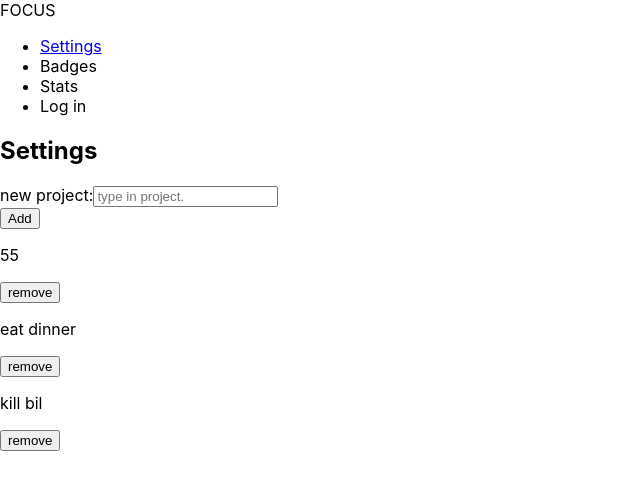
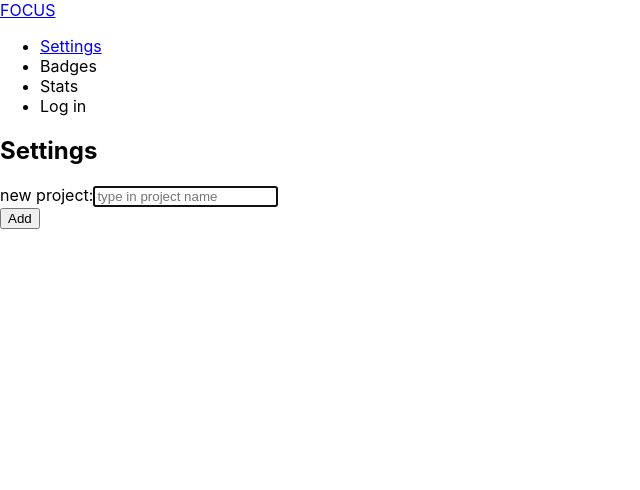
Before and after one commit to aviad777/focus, a React (Create React App) app: page /settings in a window 1280 px wide. Shown: the top 490 px of the page, without its empty margins (0-640 px from the left). Built offline with nearby package versions, Linux system fonts and the light colour scheme; data requests are answered from the project's data file.

Commit message:
27-08-2020-D

```diff
--- a/db.json
+++ b/db.json
@@ -3,20 +3,7 @@
     {
       "id": 1,
       "userName": "Aviad",
-      "projects": [
-        {
-          "name": "55",
-          "id": "bGSD9J"
-        },
-        {
-          "name": "eat dinner",
-          "id": "vHScTP"
-        },
-        {
-          "name": "kill bil",
-          "id": "f9vNiR"
-        }
-      ],
+      "projects": [],
       "password": "",
       "sessions": {
         "08/25/2020": [
--- a/src/App.js
+++ b/src/App.js
@@ -7,7 +7,6 @@ import { Switch, Route, Router } from "react-router-dom";
 import './App.css';
 import { Provider } from 'react-redux';
 import Store from './store';
-
 
 function App() {
   return (
--- a/src/components/AddProject.jsx
+++ b/src/components/AddProject.jsx
@@ -27,9 +27,8 @@ class AddProject extends React.Component {
         let project = {}
         project.name = this.state.project;
         project.id = makeId();
+        project.timeCreated = Date.now();
         userToSave.projects.unshift(project);
-        console.log('project on submit:', project);
-        console.log('handle submit add project:', this.state);
         this.props.saveUser(userToSave);
         this.setState({ project: '' });
     }
@@ -43,7 +42,7 @@ class AddProject extends React.Component {
                 <form onSubmit={this.handleSubmit}>
                     <div>
                         <label htmlFor="project">new project:
-                            <input type="text" name="project" placeholder="type in project." value={project} onChange={this.handleChange} />
+                            <input autoFocus type="text" name="project" placeholder="type in project name" value={project} onChange={this.handleChange} />
                         </label>
                     </div>
 
--- a/src/components/Navbar.jsx
+++ b/src/components/Navbar.jsx
@@ -14,9 +14,9 @@ class Navbar extends Component {
     render() {
         return (
             <div>
-                <div>FOCUS</div>
+                <a href="/">FOCUS</a>
                 <ul>
-                    <li><Link to="/settings">Settings</Link></li>
+                    <li><a href="/settings">Settings</a></li>
                     <li>Badges</li>
                     <li>Stats</li>
                     <li>Log in</li>
```
